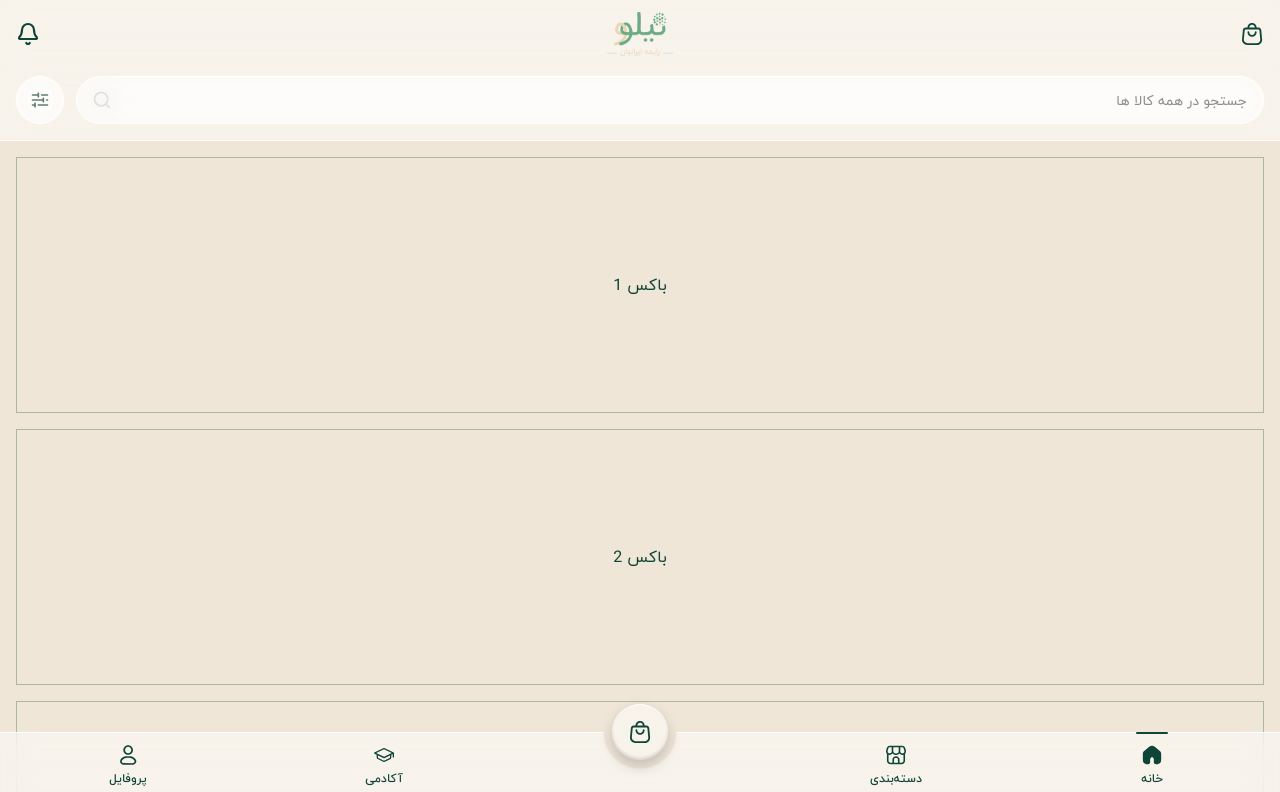
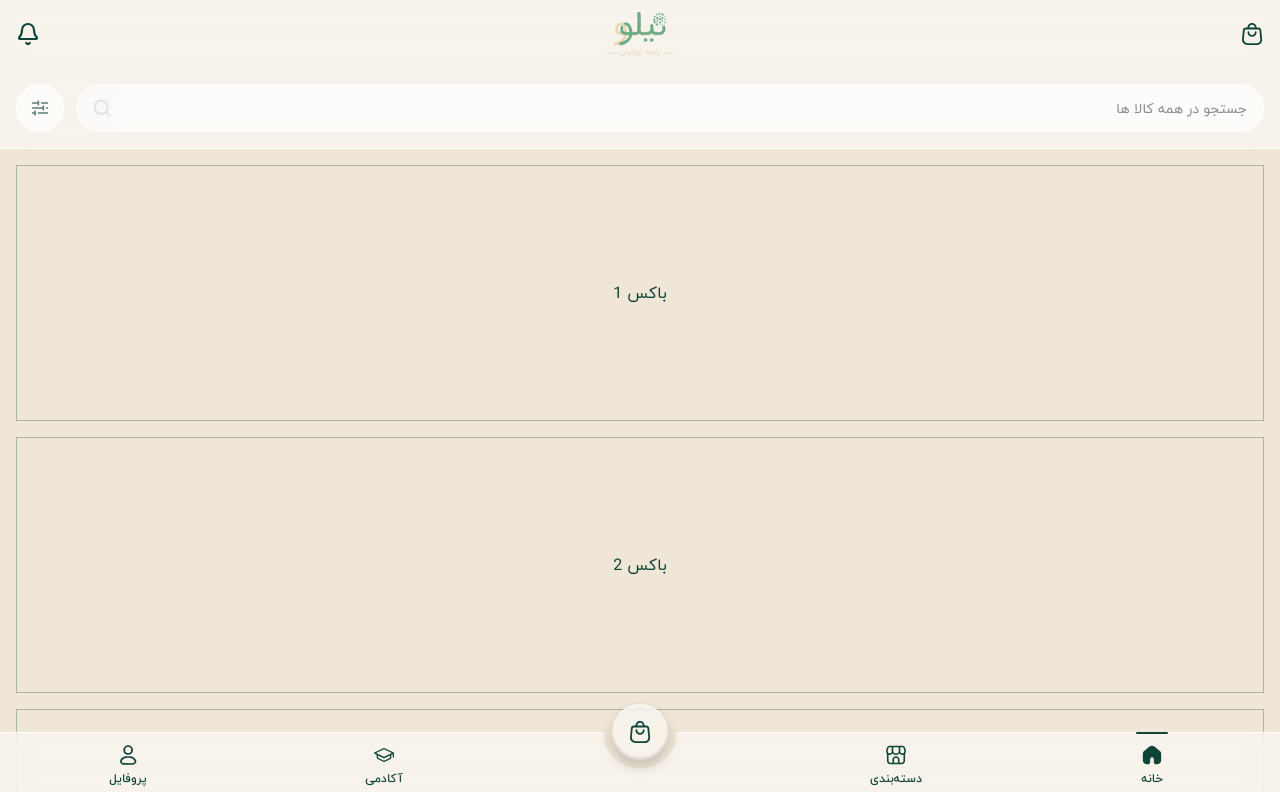
Before and after one commit to mhmjalali/niloorayehe-pwa, a Next.js app: page /fa in a window 1280 px wide. Shown: the top 792 px of the page. Built offline with nearby package versions, Linux system fonts and the light colour scheme.

Commit message:
complete header task with all design shape

```diff
--- a/src/components/main/search-bar.tsx
+++ b/src/components/main/search-bar.tsx
@@ -2,7 +2,7 @@ import { FilterIcon, SearchIcon } from "@/assets/icons";
 
 export function SearchBar() {
   return (
-    <div dir="ltr" className="flex items-center gap-3 px-4 pb-4 pt-2">
+    <div dir="ltr" className="flex items-center gap-3 px-4 py-4">
       <button
         type="button"
         aria-label="فیلترها"
```
